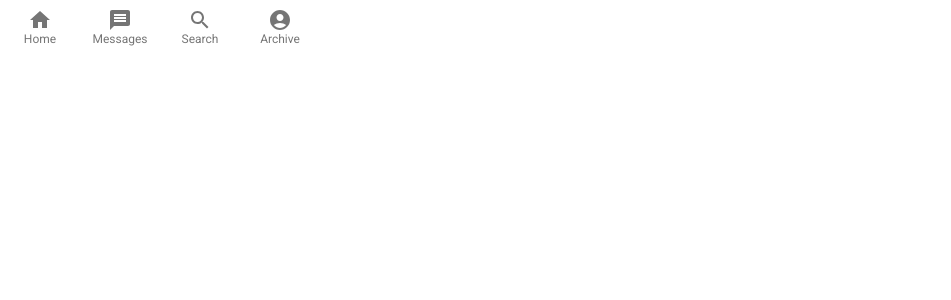
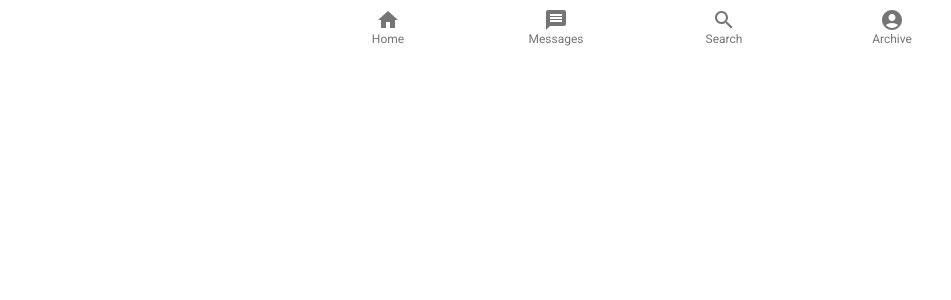
Before and after one commit to John-MBDP/phoenix, a Next.js app: page /messages in a window 1280 px wide. Shown: the top 300 px of the page, without its empty margins (0-951 px from the left). Built offline with nearby package versions, Linux system fonts and the light colour scheme; no server answers; the database is empty.

Commit message:
add .navpPadding style

```diff
--- a/styles/Home.module.css
+++ b/styles/Home.module.css
@@ -111,7 +111,9 @@
   position: sticky;
   background-color: white;
   bottom: 0;
-  display: flex;
+}
+.navPadding {
+  padding-bottom: 2rem;
 }
 
 @media (max-width: 600px) {
```
